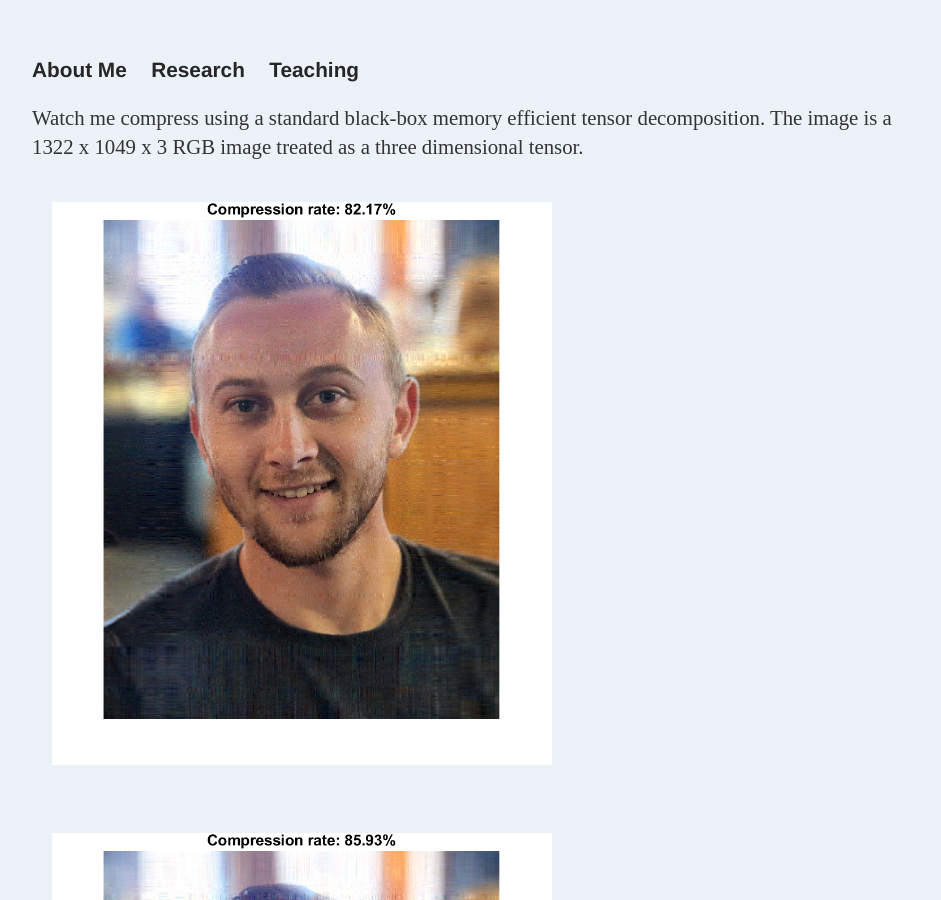
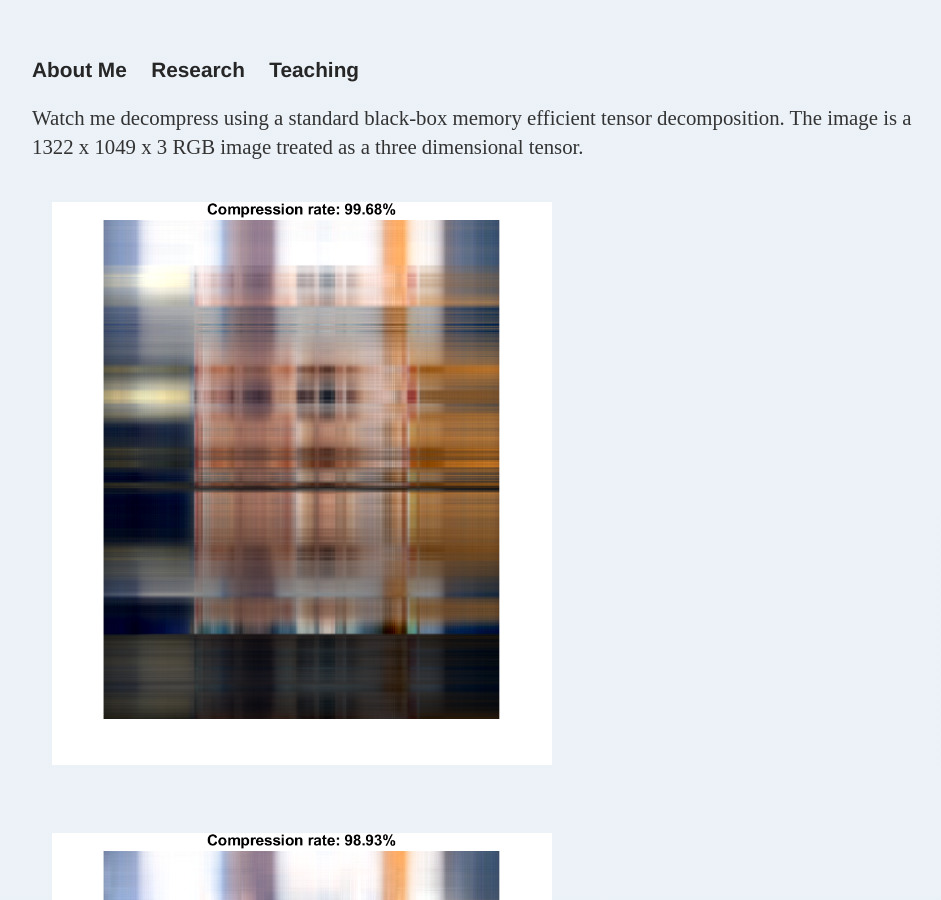
Before and after one commit to dhayes95/dhayes95.github.io, a Jekyll site: the page built from compression/index.html, in a window 1280 px wide and 900 px high. Shown: the whole window, without its empty margins (160-1101 px from the left). Built offline with Jekyll 4.4.1, drawn with Linux system fonts in a browser that asks for light colours.

Commit message:
Update text and add missing images in index.html

```diff
--- a/compression/index.html
+++ b/compression/index.html
@@ -4,14 +4,14 @@
 ---
 
 		<div class="about">
-		 <p style="margin-bottom: 20px">Watch me compress using a standard black-box memory efficient tensor decomposition. The image is a 1322 x 1049 x 3 RGB image treated as a three dimensional tensor.</p>
+		 <p style="margin-bottom: 20px">Watch me decompress using a standard black-box memory efficient tensor decomposition. The image is a 1322 x 1049 x 3 RGB image treated as a three dimensional tensor.</p>
 
+      <p style="padding:20px;"><img src="comp1.png" height= "auto" width="500"></p>
+      <p style="padding:20px;"><img src="comp2.png" height= "auto" width="500"></p>
+      <p style="padding:20px;"><img src="comp3.png" height= "auto" width="500"></p>
+      <p style="padding:20px;"><img src="comp4.png" height= "auto" width="500"></p>
+      <p style="padding:20px;"><img src="comp5.png" height= "auto" width="500"></p>
+      <p style="padding:20px;"><img src="comp6.png" height= "auto" width="500"></p>
+      <p style="padding:20px;"><img src="comp7.png" height= "auto" width="500"></p>
       <p style="padding:20px;"><img src="comp8.png" height= "auto" width="500"></p>
-      <p style="padding:20px;"><img src="comp7.png" height= "auto" width="500"></p>
-      <p style="padding:20px;"><img src="comp6.png" height= "auto" width="500"></p>
-      <p style="padding:20px;"><img src="comp5.png" height= "auto" width="500"></p>
-      <p style="padding:20px;"><img src="comp4.png" height= "auto" width="500"></p>
-      <p style="padding:20px;"><img src="comp3.png" height= "auto" width="500"></p>
-      <p style="padding:20px;"><img src="comp2.png" height= "auto" width="500"></p>
-      <p style="padding:20px;"><img src="comp1.png" height= "auto" width="500"></p>
 		</div>
```
